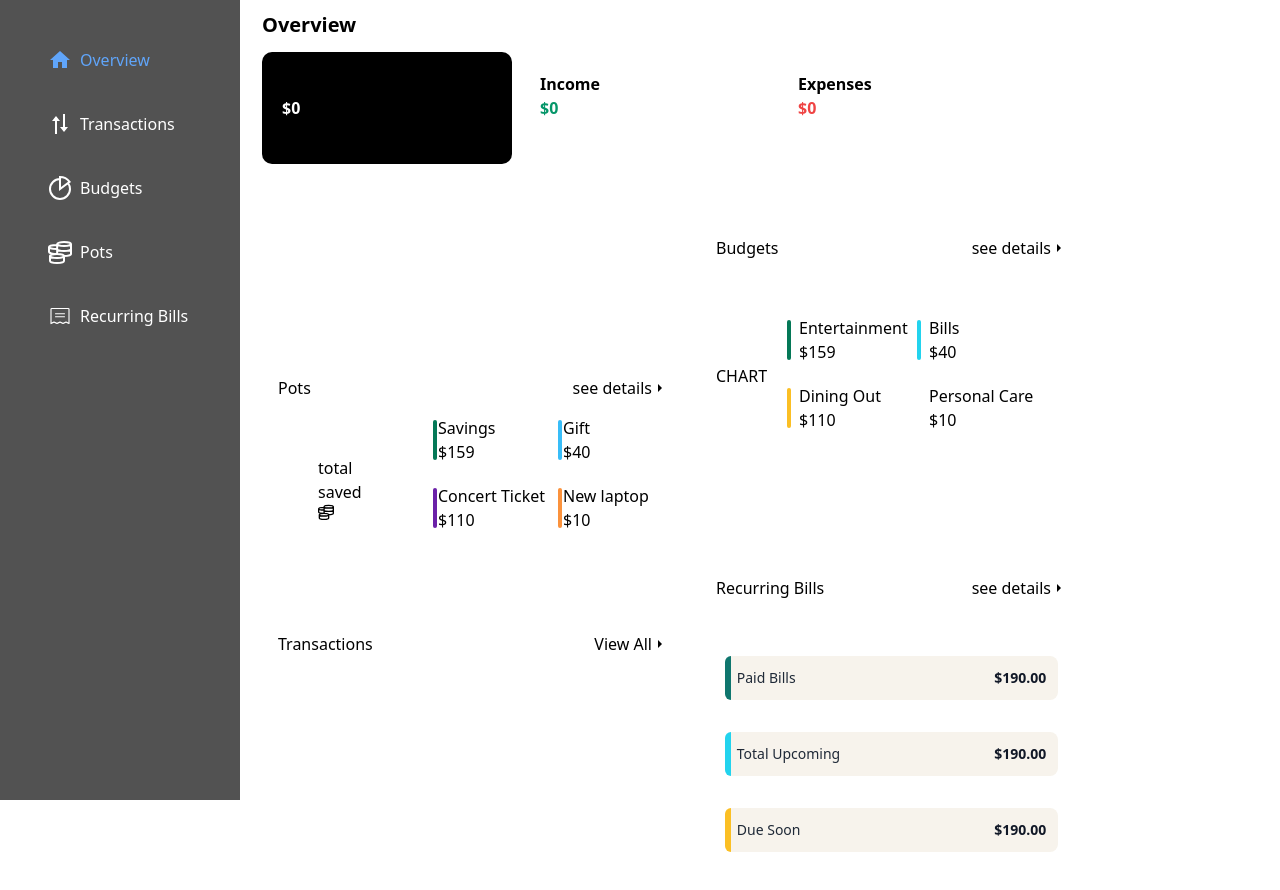
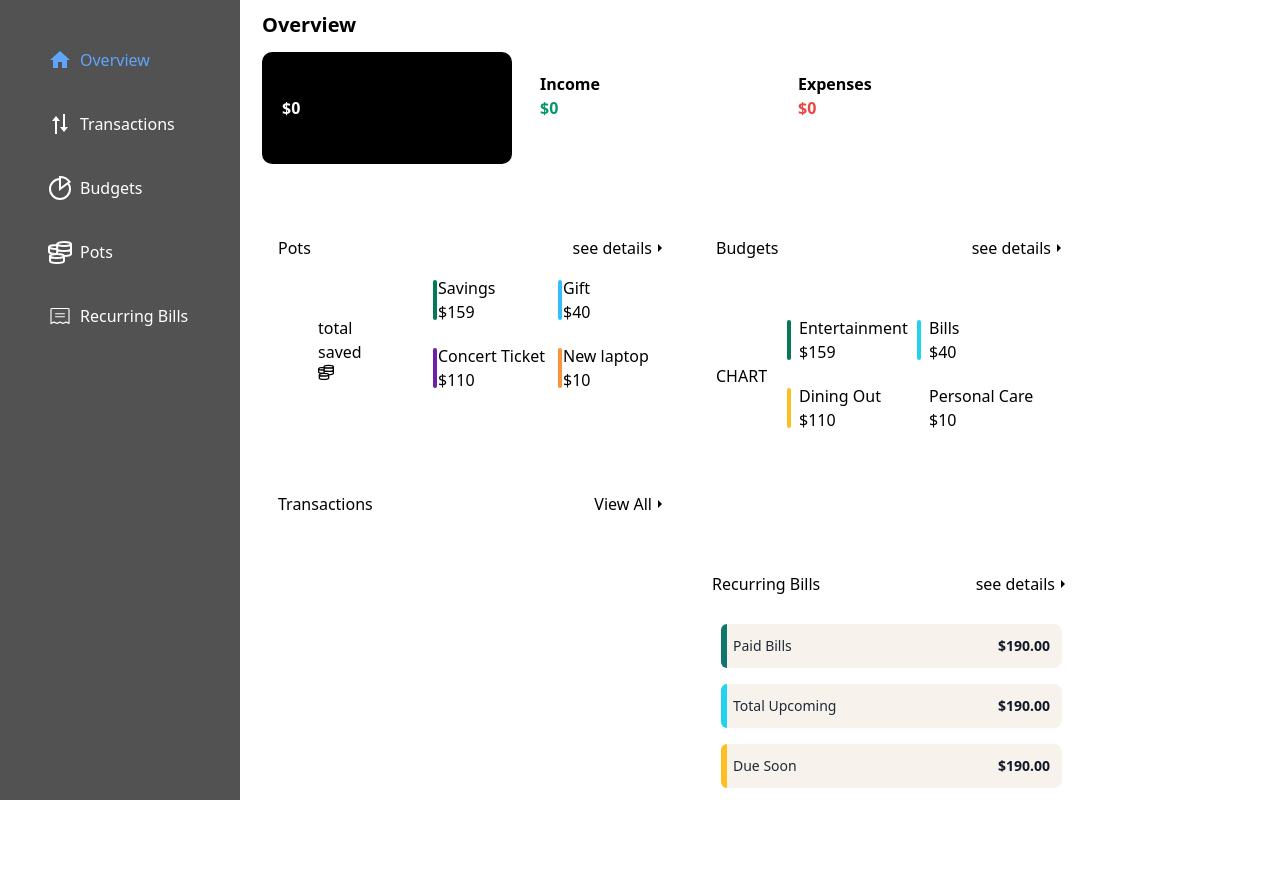
Before and after one commit to mbahramii/personal-finance-app, a React (Vite) app: page / in a window 1280 px wide. Shown: the top 890 px of the page. After the commit the page ends 866 px from the top, so only its background shows below. Built offline with nearby package versions, Linux system fonts and the light colour scheme.

Commit message:
style: refactor Pots, RecurringBills components and OverViewPage layout/styling

```diff
--- a/src/assets/components/Pots.jsx
+++ b/src/assets/components/Pots.jsx
@@ -3,7 +3,7 @@ import { IoMdArrowDropright } from "react-icons/io";
 
 const Pots =()=>{
 return(
-    <div className="bg-white p-5 rounded-xl">
+    <div className="bg-white p-5 rounded-xl mt-10">
             <div className="flex justify-between ">
               <p className="text-black">Pots</p>
               <div className="flex items-center text-gray">
--- a/src/assets/components/RecurringBills.jsx
+++ b/src/assets/components/RecurringBills.jsx
@@ -2,8 +2,8 @@ import { IoMdArrowDropright } from "react-icons/io";
 
 const RecurringBills= ()=>{
     return(
-        <div className="bg-white h-[300px] p-5 rounded-xl mt-10">
-        <div className="flex justify-between mb-10 ">
+        <div className="bg-white h-[300px] p-4 rounded-xl mt-10">
+        <div className="flex justify-between mb-5 ">
           <p className="text-black"> Recurring Bills</p>
           <div className="flex items-center text-gray">
             <p className="">see details</p>
@@ -12,22 +12,22 @@ const RecurringBills= ()=>{
             </h1>
           </div>
         </div>
-        <div className="flex flex-col justify-center items-center pb-14">
-          <div className="flex items-center bg-[#f7f3ec] rounded-lg w-[95%] relative my-4">
+        <div className="flex flex-col justify-center items-center pb-3">
+          <div className="flex items-center bg-[#f7f3ec] rounded-lg w-[95%] relative my-2">
             <div className="w-1.5 h-full bg-teal-700 rounded-l-md  absolute"></div>
             <div className="flex justify-between w-full items-center p-3">
               <p className="text-sm text-gray-800">Paid Bills</p>
               <p className="text-sm font-semibold text-gray-900">$190.00</p>
             </div>
           </div>
-          <div className="flex items-center bg-[#f7f3ec] rounded-lg w-[95%] relative my-4">
+          <div className="flex items-center bg-[#f7f3ec] rounded-lg w-[95%] relative my-2">
             <div className="w-1.5 h-full bg-cyan-400 rounded-l-md  absolute"></div>
             <div className="flex justify-between w-full items-center p-3">
               <p className="text-sm text-gray-800">Total Upcoming</p>
               <p className="text-sm font-semibold text-gray-900">$190.00</p>
             </div>
           </div>
-          <div className="flex items-center bg-[#f7f3ec] rounded-lg w-[95%] relative my-4">
+          <div className="flex items-center bg-[#f7f3ec] rounded-lg w-[95%] relative my-2">
             <div className="w-1.5 h-full bg-amber-400 rounded-l-md  absolute"></div>
             <div className="flex justify-between w-full items-center p-3">
               <p className="text-sm text-gray-800">Due Soon</p>
--- a/src/assets/pages/Overviewpage.jsx
+++ b/src/assets/pages/Overviewpage.jsx
@@ -26,8 +26,8 @@ const Overviewpage = () => {
         </div>
         <BalanceSummary />
       </div>
-      <div className="lg:flex lg:flex-row lg:gap-2 lg:items-center lg:justify-center xl:justify-around">
-      <div className="lg:flex lg:flex-col  lg:justify-start">
+      <div className="lg:flex lg:flex-row lg:gap-2 lg:items-start lg:justify-strart xl:justify-center">
+      <div className="lg:flex lg:flex-col lg:justify-start">
         <div>
           <Pots />
         </div>
```
